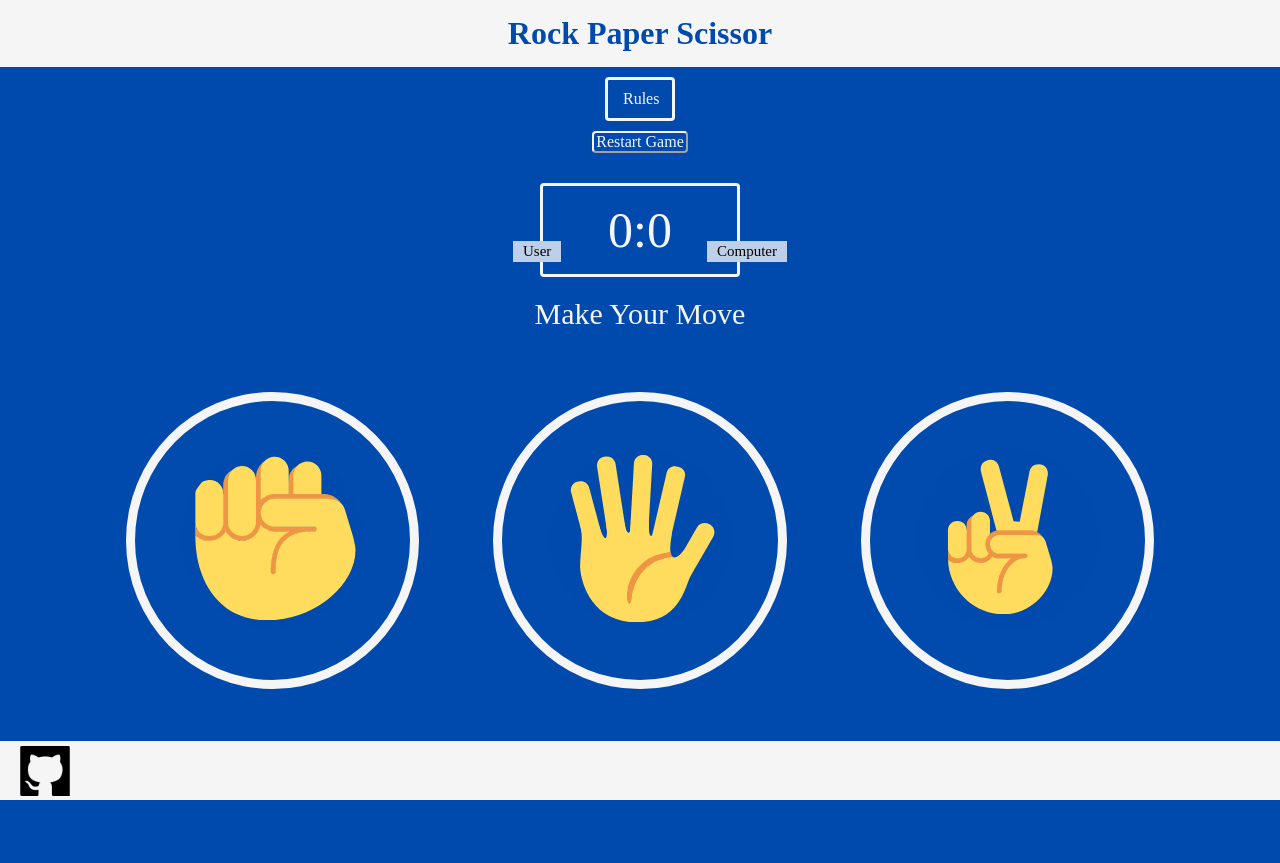
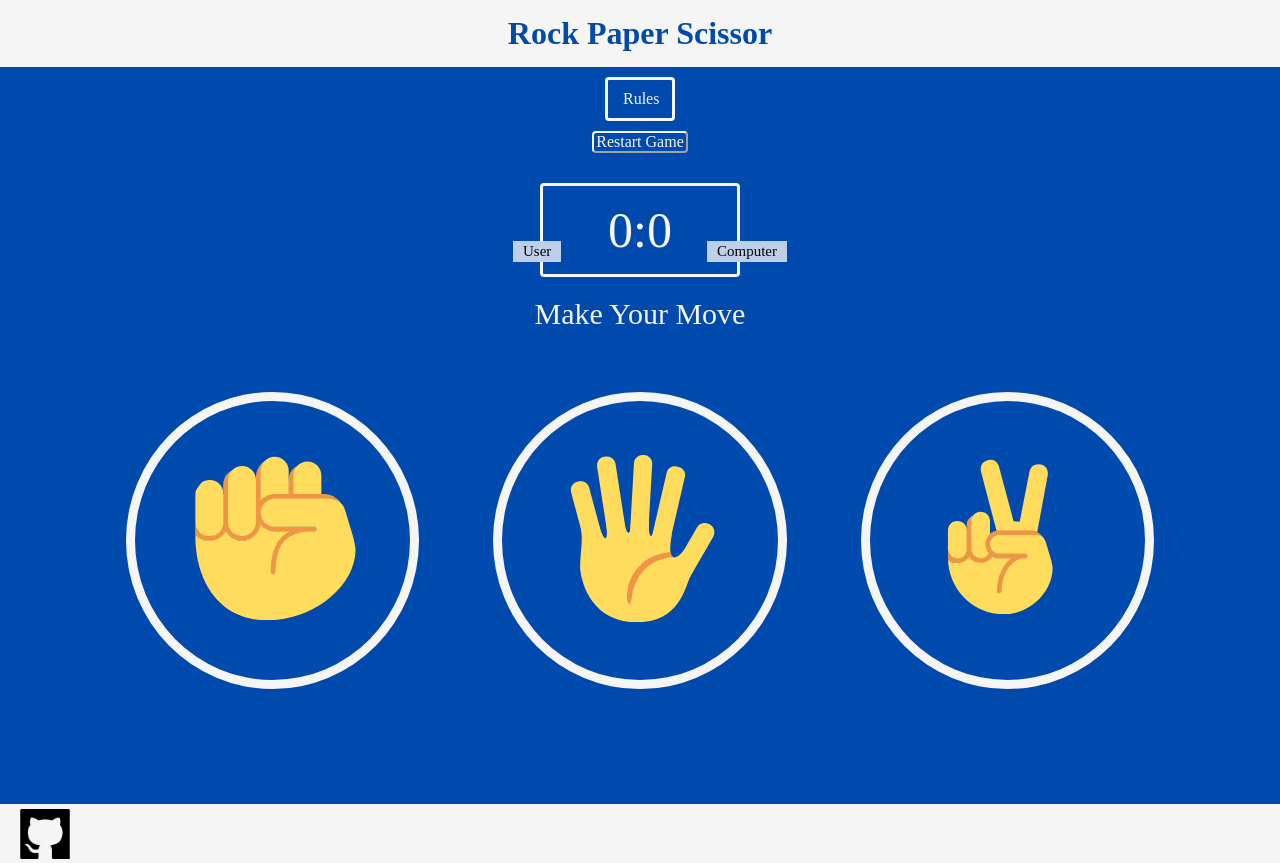
Before and after one commit to 5undel/Rock-paper-Scissor, a plain HTML site: page index.html in a window 1280 px wide. Before the commit the page ends 804 px from the top, so only its background shows below. Drawn offline with Linux system fonts and the light colour scheme.

Commit message:
Fix CSS code formatting

```diff
--- a/assets/css/style.css
+++ b/assets/css/style.css
@@ -8,11 +8,15 @@
 body {
     background-color: rgba(0, 74, 173, 255);
     font-family: 'Times New Roman', Times, serif;
+    min-height: 100vh;
+    display: flex;
+    flex-direction: column;
     margin: 0;
-    padding: 0;
-    bottom: 0;
-    top: 0;
-}
+  }
+
+  main {
+    flex-grow: 1;
+  }
 
 /*header style*/
 header {
@@ -151,8 +155,6 @@ button:hover {
 
 /*footer*/
 footer {
-    position: fixed;
-    bottom: 0;
     width: 100%;
     background-color: whitesmoke;
 
--- a/index.html
+++ b/index.html
@@ -16,6 +16,7 @@
         <h1>Rock Paper Scissor</h1>
 
     </header>
+    <main>
     <!--popup area-->
     <section class="popupArea">
         <p id="popup">Rules</p>
@@ -48,6 +49,7 @@
             <img src="assets/images/scissor.png" alt="scissor">
         </figure>
     </section>
+    </main>
     <!-- footer-->
     <footer>
         <a href="https://github.com/5undel" target="_blank"><img class="github-link" src="assets/images/github.png"
```
